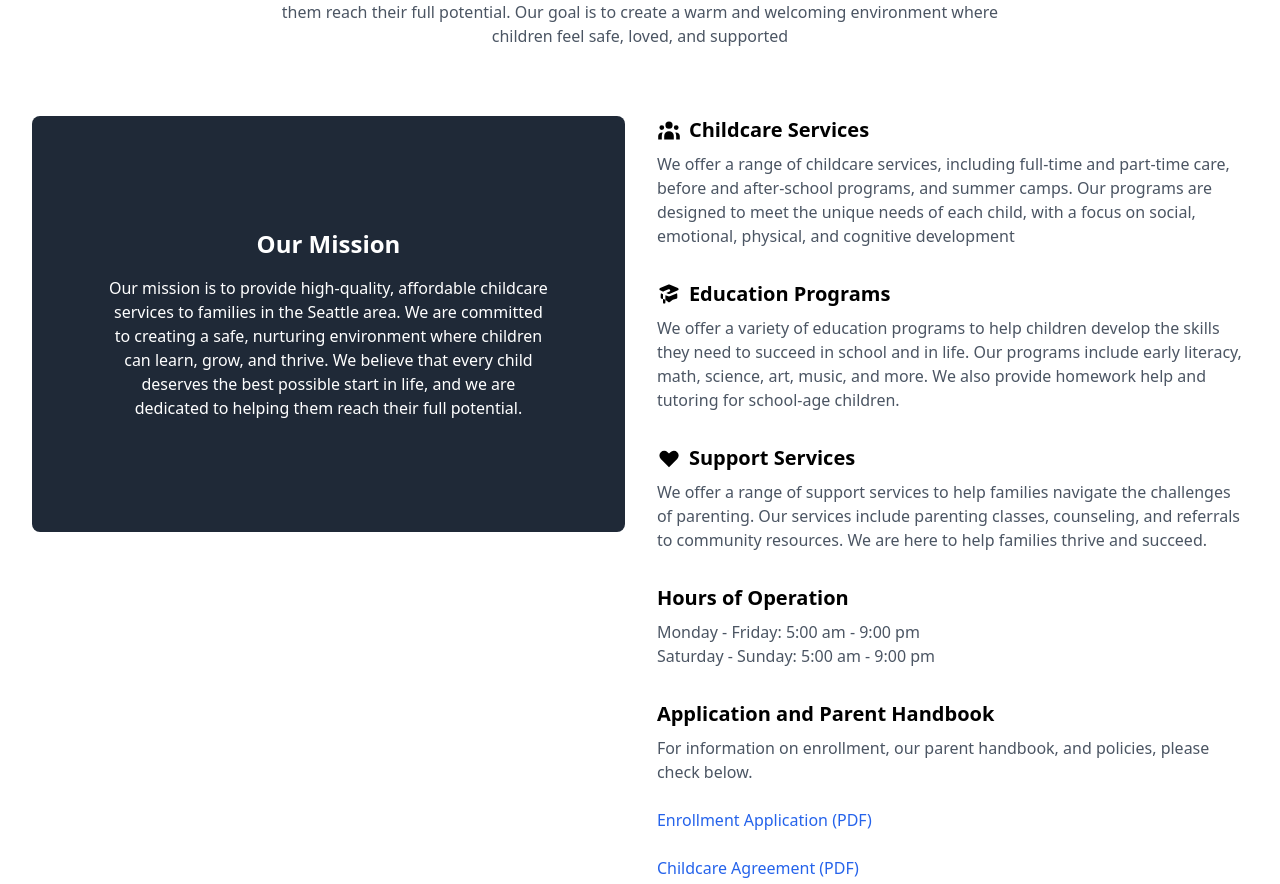
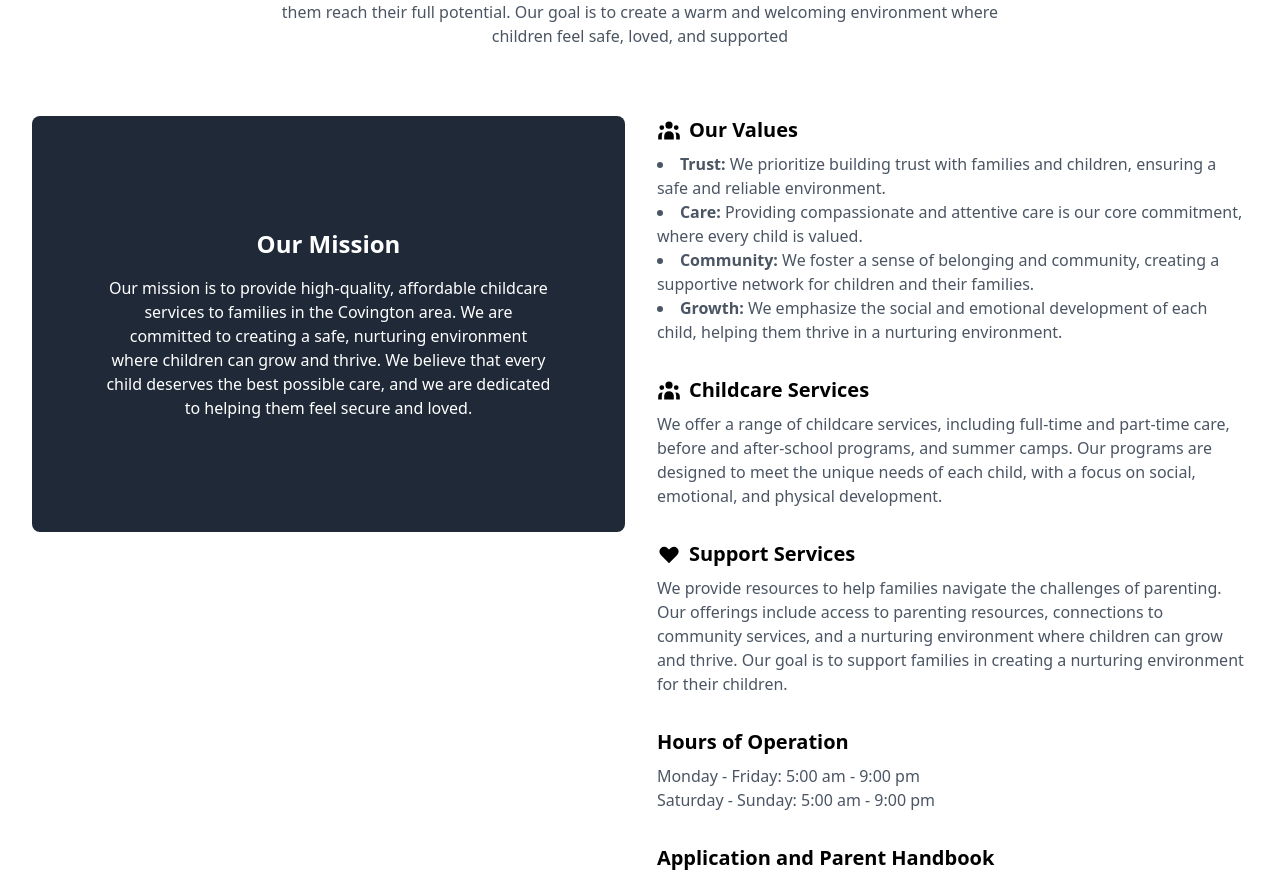
Before and after one commit to nabdi7/almaaschildcare, a Next.js app: page /about in a window 1280 px wide. Shown: the part 687-1571 px from the top of the page. Built offline with nearby package versions, Linux system fonts and the light colour scheme.

Commit message:
updated components

```diff
--- a/src/components/about/Aboutpage.tsx
+++ b/src/components/about/Aboutpage.tsx
@@ -38,15 +38,53 @@ const Aboutpage = () => {
               <h3 className="text-2xl font-bold mb-4">Our Mission</h3>
               <p className="max-w-md md:max-w-2xl lg:max-w-md">
                 Our mission is to provide high-quality, affordable childcare
-                services to families in the Seattle area. We are committed to
-                creating a safe, nurturing environment where children can learn,
-                grow, and thrive. We believe that every child deserves the best
-                possible start in life, and we are dedicated to helping them
-                reach their full potential.
+                services to families in the Covington area. We are committed to
+                creating a safe, nurturing environment where children can grow
+                and thrive. We believe that every child deserves the best
+                possible care, and we are dedicated to helping them feel secure
+                and loved.
               </p>
             </div>
 
             <div className="md:w-full lg:w-1/2">
+              <div className="mb-8">
+                <h4 className="text-xl font-semibold flex items-center mb-2">
+                  <svg
+                    className="w-6 h-6 mr-2"
+                    fill="currentColor"
+                    viewBox="0 0 20 20"
+                  >
+                    <path d="M13 6a3 3 0 11-6 0 3 3 0 016 0zM18 8a2 2 0 11-4 0 2 2 0 014 0zM14 15a4 4 0 00-8 0v3h8v-3zM6 8a2 2 0 11-4 0 2 2 0 014 0zM16 18v-3a5.972 5.972 0 00-.75-2.906A3.005 3.005 0 0119 15v3h-3zM4.75 12.094A5.973 5.973 0 004 15v3H1v-3a3 3 0 013.75-2.906z" />
+                  </svg>
+                  Our Values
+                </h4>
+                <ul className="list-disc list-inside text-gray-600">
+                  <li>
+                    {" "}
+                    <strong>Trust:</strong> We prioritize building trust with
+                    families and children, ensuring a safe and reliable
+                    environment.
+                  </li>
+                  <li>
+                    {" "}
+                    <strong>Care:</strong> Providing compassionate and attentive
+                    care is our core commitment, where every child is valued.
+                  </li>
+                  <li>
+                    {" "}
+                    <strong>Community:</strong> We foster a sense of belonging
+                    and community, creating a supportive network for children
+                    and their families.
+                  </li>
+                  <li>
+                    {" "}
+                    <strong>Growth:</strong> We emphasize the social and
+                    emotional development of each child, helping them thrive in
+                    a nurturing environment.
+                  </li>
+                </ul>
+              </div>
+
               <div className="mb-8">
                 <h4 className="text-xl font-semibold flex items-center mb-2">
                   <svg
@@ -62,28 +100,8 @@ const Aboutpage = () => {
                   We offer a range of childcare services, including full-time
                   and part-time care, before and after-school programs, and
                   summer camps. Our programs are designed to meet the unique
-                  needs of each child, with a focus on social, emotional,
-                  physical, and cognitive development
-                </p>
-              </div>
-
-              <div className="mb-8">
-                <h4 className="text-xl font-semibold flex items-center mb-2">
-                  <svg
-                    className="w-6 h-6 mr-2"
-                    fill="currentColor"
-                    viewBox="0 0 20 20"
-                  >
-                    <path d="M10.394 2.08a1 1 0 00-.788 0l-7 3a1 1 0 000 1.84L5.25 8.051a.999.999 0 01.356-.257l4-1.714a1 1 0 11.788 1.838L7.667 9.088l1.94.831a1 1 0 00.787 0l7-3a1 1 0 000-1.838l-7-3zM3.31 9.397L5 10.12v4.102a8.969 8.969 0 00-1.05-.174 1 1 0 01-.89-.89 11.115 11.115 0 01.25-3.762zM9.3 16.573A9.026 9.026 0 007 14.935v-3.957l1.818.78a3 3 0 002.364 0l5.508-2.361a11.026 11.026 0 01.25 3.762 1 1 0 01-.89.89 8.968 8.968 0 00-5.35 2.524 1 1 0 01-1.4 0zM6 18a1 1 0 001-1v-2.065a8.935 8.935 0 00-2-.712V17a1 1 0 001 1z" />
-                  </svg>
-                  Education Programs
-                </h4>
-                <p className="text-gray-600">
-                  We offer a variety of education programs to help children
-                  develop the skills they need to succeed in school and in life.
-                  Our programs include early literacy, math, science, art,
-                  music, and more. We also provide homework help and tutoring
-                  for school-age children.
+                  needs of each child, with a focus on social, emotional, and
+                  physical development.
                 </p>
               </div>
 
@@ -102,11 +120,14 @@ const Aboutpage = () => {
                   </svg>
                   Support Services
                 </h4>
+
                 <p className="text-gray-600">
-                  We offer a range of support services to help families navigate
-                  the challenges of parenting. Our services include parenting
-                  classes, counseling, and referrals to community resources. We
-                  are here to help families thrive and succeed.
+                  We provide resources to help families navigate the challenges
+                  of parenting. Our offerings include access to parenting
+                  resources, connections to community services, and a nurturing
+                  environment where children can grow and thrive. Our goal is to
+                  support families in creating a nurturing environment for their
+                  children.
                 </p>
               </div>
               {/* hours of operations */}
--- a/src/components/programs/ProgramsPage.tsx
+++ b/src/components/programs/ProgramsPage.tsx
@@ -4,7 +4,6 @@ import Cta from "../cta/Cta";
 const ProgramsPage = () => {
   return (
     <>
-
       <div
         className="py-14 lg:py-16 text-center bg-gray-800"
         style={{
@@ -68,18 +67,17 @@ const ProgramsPage = () => {
                   >
                     <path d="M13 6a3 3 0 11-6 0 3 3 0 016 0zM18 8a2 2 0 11-4 0 2 2 0 014 0zM14 15a4 4 0 00-8 0v3h8v-3zM6 8a2 2 0 11-4 0 2 2 0 014 0zM16 18v-3a5.972 5.972 0 00-.75-2.906A3.005 3.005 0 0119 15v3h-3zM4.75 12.094A5.973 5.973 0 004 15v3H1v-3a3 3 0 013.75-2.906z" />
                   </svg>
-                  Preschool Care
+                  Preschool-Age Care
                 </h4>
                 <p className="text-gray-600">
-                  Our preschool care program is designed to help children ages
-                  18 months to five years old develop the skills they need to
-                  succeed in school and in life. Our experienced teachers
-                  provide a nurturing and stimulating environment where children
-                  can learn and grow. We offer a variety of activities to
-                  promote social, emotional, physical, and cognitive
-                  development, including early literacy, math, science, art,
-                  music, and more. We also provide daily reports to keep parents
-                  informed about their child&apos;s day.
+                  Our preschool care program is designed to provide attentive
+                  and loving care for children ages 18 months to five years old.
+                  Our experienced caregivers ensure a nurturing environment
+                  where children can feel safe and secure. We focus on playtime,
+                  social interactions, and basic caregiving needs, helping
+                  children enjoy their time while you are away. We also provide
+                  daily reports to keep parents informed about their
+                  child&apos;s day.
                 </p>
               </div>
             </div>
@@ -116,14 +114,12 @@ const ProgramsPage = () => {
                   School-Age Care
                 </h4>
                 <p className="text-gray-600">
-                  Our school-age care program is designed to provide a safe and
-                  nurturing environment for children ages five to 12 years old
-                  before and after school. Our experienced teachers provide
-                  homework help, tutoring, and enrichment activities to help
-                  children succeed in school and in life. We offer a variety of
-                  activities to promote social, emotional, physical, and
-                  cognitive development, including art, music, science, math,
-                  literacy, and more. We also provide healthy snacks and
+                  Our school-age care program is tailored to provide a safe and
+                  supportive environment for children ages five to 12 years old.
+                  We focus on caregiving before and after school, offering a
+                  comfortable space where children can relax, play, and
+                  socialize. Our caregivers ensure that each child’s needs are
+                  met with kindness and care. We also provide healthy snacks and
                   opportunities for physical activity to keep children healthy
                   and active.
                 </p>
--- a/src/components/programs/index.tsx
+++ b/src/components/programs/index.tsx
@@ -17,7 +17,7 @@ export const programs: Program[] = [
     image: "school.jpg",
     ageRange: "5 to 12 years",
     title: "School Age",
-    description: "Our school-age program offers a stimulating environment for children aged 5 to 12 years, combining education and recreation to support their ongoing development.",
+    description: "Our school-age program offers a stimulating environment for children aged 5 to 12 years, combining caregiving and recreation to support their ongoing development.",
   },
   {
     image: "image1.jpeg",
--- a/src/components/whyChoose/WhyChoose.tsx
+++ b/src/components/whyChoose/WhyChoose.tsx
@@ -26,7 +26,7 @@ const WhyChoose = () => {
               className="rounded-lg mb-4 w-full h-48 object-cover"
             />
             <h3 className="text-lg font-medium">
-              Passionate and Qualified Educators
+              Passionate and Qualified Staff
             </h3>
           </div>
           <div className="flex flex-col items-center">
```
Also changed, not shown: package.json (+6 -5 lines), src/components/contact/Contact.tsx (+113 -8 lines), src/components/contact/index.tsx (added), 1 other file (tests, documents, lock files or other folders). Lines whose indentation alone changed are shown as unchanged.
